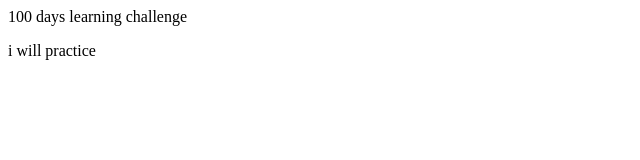
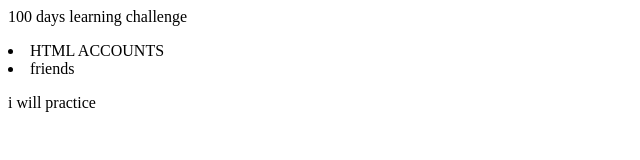
Before and after one commit to KSPHVR1/instagram, a plain HTML site: page index.html in a window 1280 px wide. Shown: the whole page, without its empty margins (0-640 px from the left). Drawn offline with Linux system fonts and the light colour scheme.

Commit message:
Add files via upload

```diff
--- a/index.html
+++ b/index.html
@@ -4,6 +4,9 @@
     </head>
     <body>
 <hl> 100 days learning challenge </hl>
+<ol></ol>
+<li>HTML ACCOUNTS</li>
+<li>friends</li>
 <p>i will practice </p>
     </body>
 
```
